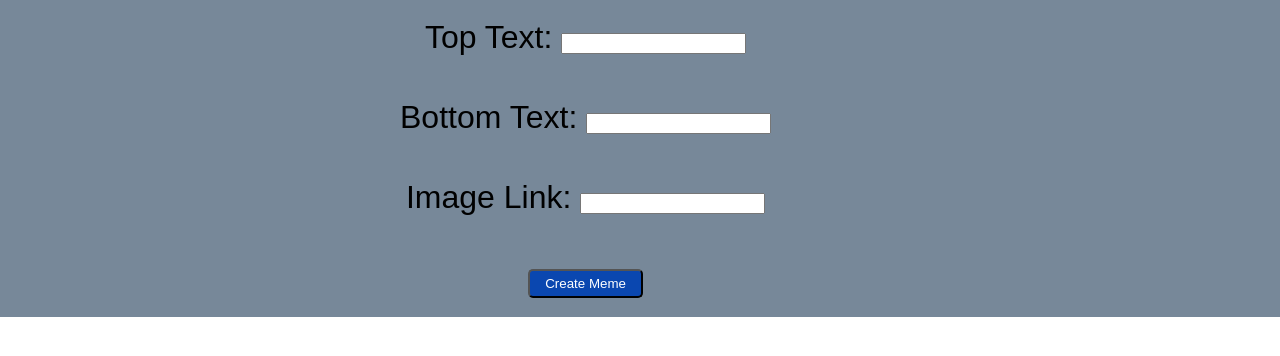
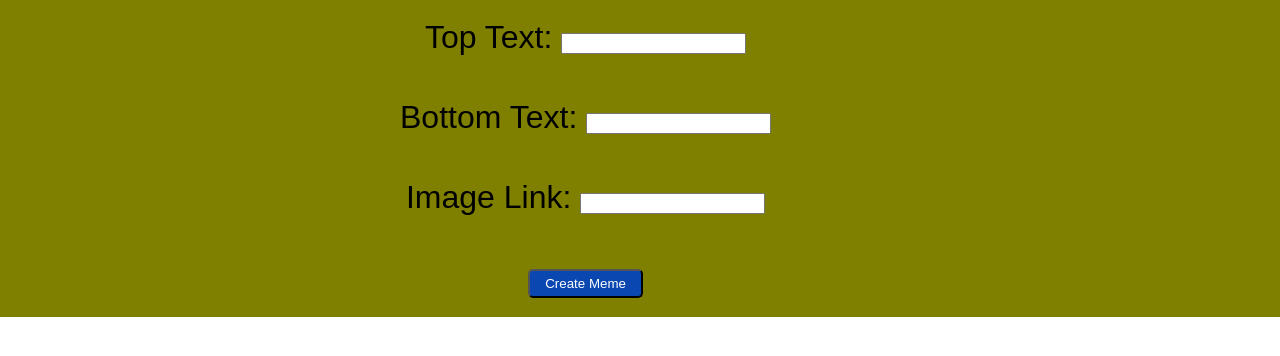
Before and after one commit to JeromeMMP/MemeGenerator, a plain HTML site: page Index.html in a window 1280 px wide. Shown: the part 276-632 px from the top of the page. Drawn offline with Linux system fonts and the light colour scheme.

Commit message:
changed bg to olive

```diff
--- a/style.css
+++ b/style.css
@@ -12,7 +12,7 @@ body{
     font-family: Arial, Helvetica, sans-serif;
     line-height: 5rem;
     padding-left: 25rem;
-    background-color: lightslategray;
+    background-color: olive;
     font-size: 2rem;
     display: flex;
 
```
